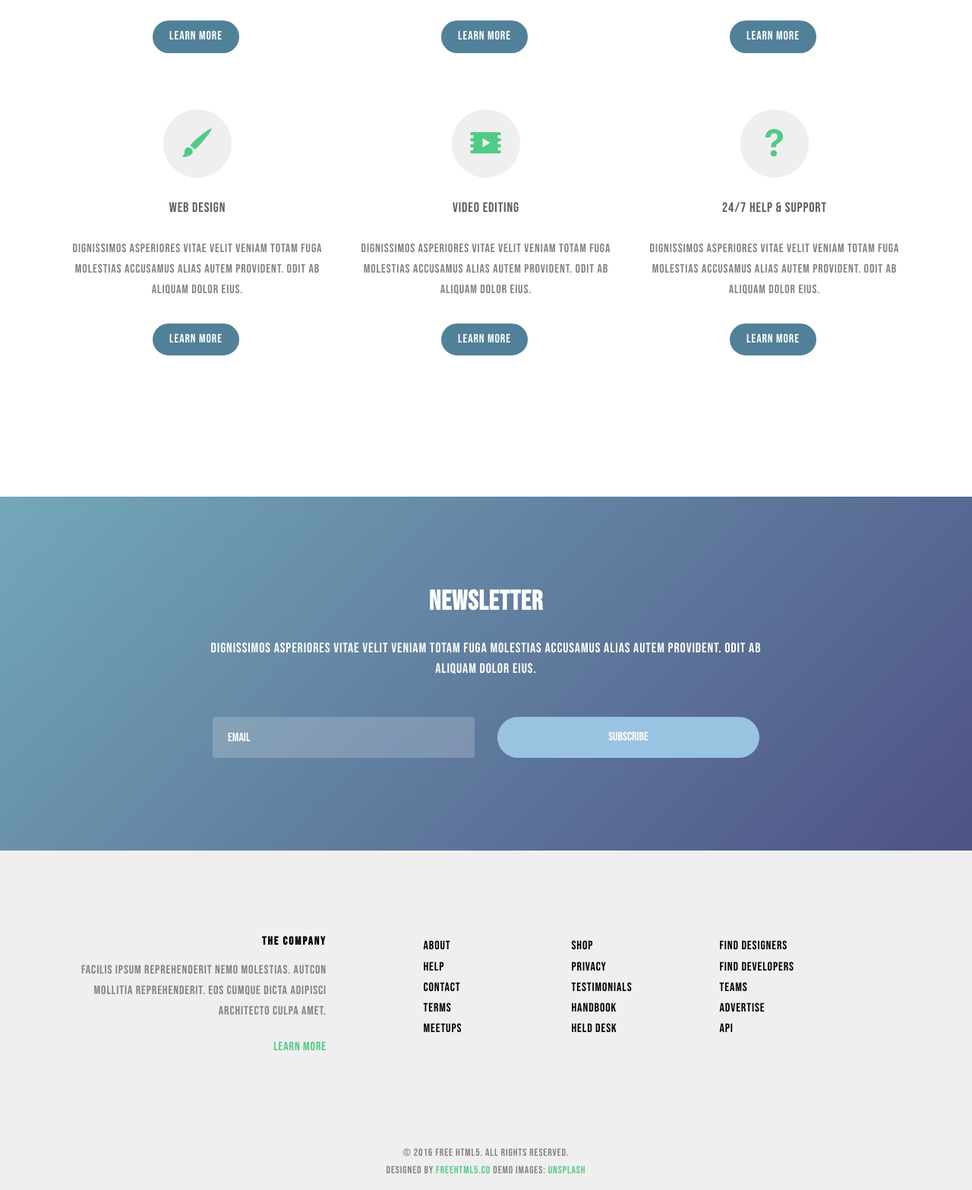
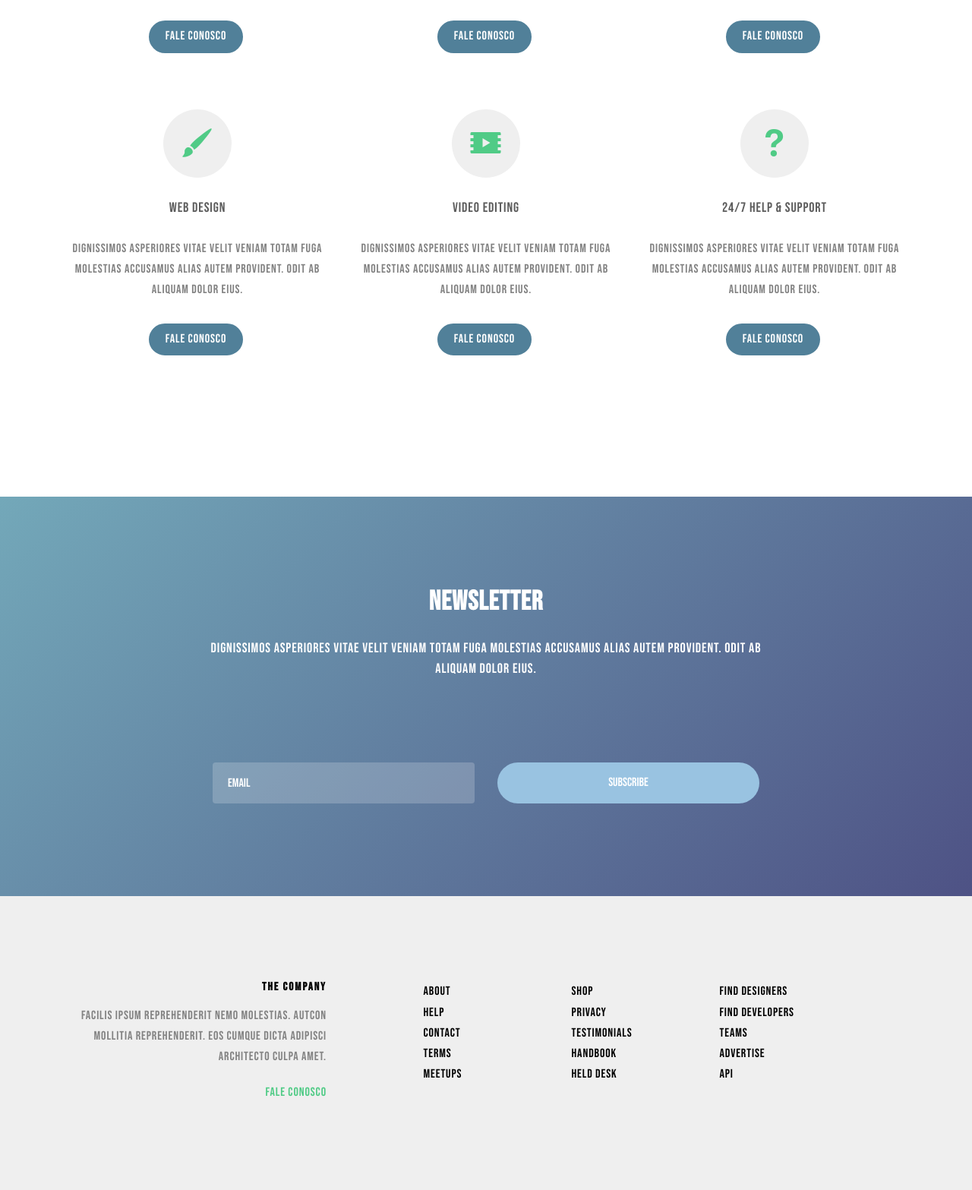
Before and after one commit to Amtheus-the/Yuwork-New, a website: page services.html in a window 1280 px wide. Shown: the part 966-2533 px from the top of the page at 76% size. Drawn offline with Linux system fonts and the light colour scheme; files whose address does not match are found by name.

Commit message:
servicos iniciada

```diff
--- a/css/style.css
+++ b/css/style.css
@@ -675,7 +675,7 @@ form label {
 .fh5co-bg-section {
 	position: relative;
 	background: #73a8b9;
-	background: -moz-linear-gradient(45deg, #73a8b9 0%, #4e5285 100%);
+	background: -moz-linear-gradient(45deg, #73a8b9 0%, #6d8f93 100%);
 	background: -webkit-gradient(
 		left bottom,
 		right top,
--- a/services.html
+++ b/services.html
@@ -49,6 +49,9 @@
 
 	<!-- Theme style  -->
 	<link rel="stylesheet" href="css/style.css">
+
+	<!-- Custom styles  -->
+	<link rel="stylesheet" href="css/custom.css">
 
 	<!-- Modernizr JS -->
 	<script src="js/modernizr-2.6.2.min.js"></script>
@@ -113,14 +116,14 @@
 			</div>
 		</nav>
 
-	<header id="fh5co-header" class="fh5co-cover fh5co-cover-sm" role="banner" style="background-image:url(images/img_bg_2.jpg);">
+	<header id="fh5co-header" class="fh5co-cover fh5co-cover-sm aboutus-bg-section" role="banner">
 		<div class="overlay"></div>
 		<div class="container">
 			<div class="row">
 				<div class="col-md-8 col-md-offset-2 text-center">
 					<div class="display-t">
 						<div class="display-tc animate-box" data-animate-effect="fadeIn">
-							<h1>Services</h1>
+							<h1>Serviços</h1>
 							<h2>Free html5 templates Made by <a href="http://freehtml5.co" target="_blank">freehtml5.co</a></h2>
 						</div>
 					</div>
@@ -138,7 +141,7 @@
 					</span>
 					<h3>Retina Ready</h3>
 					<p>Dignissimos asperiores vitae velit veniam totam fuga molestias accusamus alias autem provident. Odit ab aliquam dolor eius.</p>
-					<p><a href="#" class="btn btn-primary">Learn More</a></p>
+					<p><a href="https://api.whatsapp.com/send?phone=5511981094129&text=Ol%C3%A1%20Winny%2C%20Gostaria%20de%20informa%C3%A7%C3%B5es%20sobre%20or%C3%A7amento!" class="btn btn-primary">Fale Conosco</a></p>
 				</div>
 			</div>
 			<div class="col-md-4 col-sm-4">
@@ -148,7 +151,7 @@
 					</span>
 					<h3>Fully Responsive</h3>
 					<p>Dignissimos asperiores vitae velit veniam totam fuga molestias accusamus alias autem provident. Odit ab aliquam dolor eius.</p>
-					<p><a href="#" class="btn btn-primary">Learn More</a></p>
+					<p><a href="https://api.whatsapp.com/send?phone=5511981094129&text=Ol%C3%A1%20Winny%2C%20Gostaria%20de%20informa%C3%A7%C3%B5es%20sobre%20or%C3%A7amento!" class="btn btn-primary">Fale Conosco</a></p>
 				</div>
 			</div>
 			<div class="col-md-4 col-sm-4">
@@ -158,7 +161,7 @@
 					</span>
 					<h3>Web Starter</h3>
 					<p>Dignissimos asperiores vitae velit veniam totam fuga molestias accusamus alias autem provident. Odit ab aliquam dolor eius.</p>
-					<p><a href="#" class="btn btn-primary">Learn More</a></p>
+					<p><a href="https://api.whatsapp.com/send?phone=5511981094129&text=Ol%C3%A1%20Winny%2C%20Gostaria%20de%20informa%C3%A7%C3%B5es%20sobre%20or%C3%A7amento!" class="btn btn-primary">Fale Conosco</a></p>
 				</div>
 			</div>
 
@@ -169,7 +172,7 @@
 					</span>
 					<h3>Web Design</h3>
 					<p>Dignissimos asperiores vitae velit veniam totam fuga molestias accusamus alias autem provident. Odit ab aliquam dolor eius.</p>
-					<p><a href="#" class="btn btn-primary">Learn More</a></p>
+					<p><a href="https://api.whatsapp.com/send?phone=5511981094129&text=Ol%C3%A1%20Winny%2C%20Gostaria%20de%20informa%C3%A7%C3%B5es%20sobre%20or%C3%A7amento!" class="btn btn-primary">Fale Conosco</a></p>
 				</div>
 			</div>
 			<div class="col-md-4 col-sm-4">
@@ -179,7 +182,7 @@
 					</span>
 					<h3>Video Editing</h3>
 					<p>Dignissimos asperiores vitae velit veniam totam fuga molestias accusamus alias autem provident. Odit ab aliquam dolor eius.</p>
-					<p><a href="#" class="btn btn-primary">Learn More</a></p>
+					<p><a href="https://api.whatsapp.com/send?phone=5511981094129&text=Ol%C3%A1%20Winny%2C%20Gostaria%20de%20informa%C3%A7%C3%B5es%20sobre%20or%C3%A7amento!" class="btn btn-primary">Fale Conosco</a></p>
 				</div>
 			</div>
 			<div class="col-md-4 col-sm-4">
@@ -189,7 +192,7 @@
 					</span>
 					<h3>24/7 Help &amp; Support</h3>
 					<p>Dignissimos asperiores vitae velit veniam totam fuga molestias accusamus alias autem provident. Odit ab aliquam dolor eius.</p>
-					<p><a href="#" class="btn btn-primary">Learn More</a></p>
+					<p><a href="https://api.whatsapp.com/send?phone=5511981094129&text=Ol%C3%A1%20Winny%2C%20Gostaria%20de%20informa%C3%A7%C3%B5es%20sobre%20or%C3%A7amento!" class="btn btn-primary">Fale Conosco</a></p>
 				</div>
 			</div>
 		</div>
@@ -227,7 +230,7 @@
 				<div class="col-md-4 fh5co-widget">
 					<h3>The Company</h3>
 					<p>Facilis ipsum reprehenderit nemo molestias. Autcon mollitia reprehenderit. Eos cumque dicta adipisci architecto culpa amet.</p>
-					<p><a href="#">Learn More</a></p>
+					<p><a href="#">Fale Conosco</a></p>
 				</div>
 				<div class="col-md-2 col-sm-4 col-xs-6 col-md-push-1">
 					<ul class="fh5co-footer-links">
```
Also changed, not shown: about.html (+1 -1 lines).
